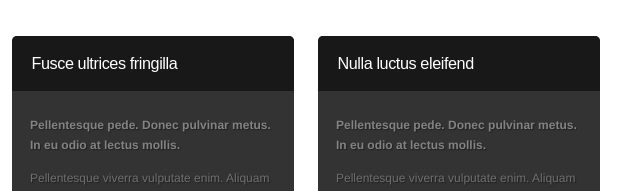
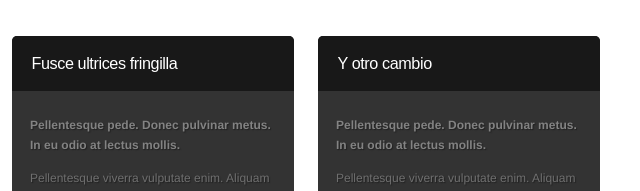
Before and after one commit to carlosdiaztorres/cursodegit, a plain HTML site: page index.html in a window 1280 px wide. Shown: the part 604-795 px from the top of the page, 640-1280 px from the left. Drawn offline with Linux system fonts and the light colour scheme.

```diff
--- a/index.html
+++ b/index.html
@@ -101,7 +101,7 @@
 				<div class="3u">
 					<section>
 						<div class="mbox-style">
-							<h2 class="title">Nulla luctus eleifend</h2>
+							<h2 class="title">Y otro cambio</h2>
 							<div class="content">
 								<p class="subtitle">Pellentesque pede. Donec pulvinar metus. In eu odio at lectus  mollis. </p>
 								<p>Pellentesque viverra vulputate enim. Aliquam erat volutpat. Pellentesque tristique ante ut risus. Quisque dictum.</p>
```
